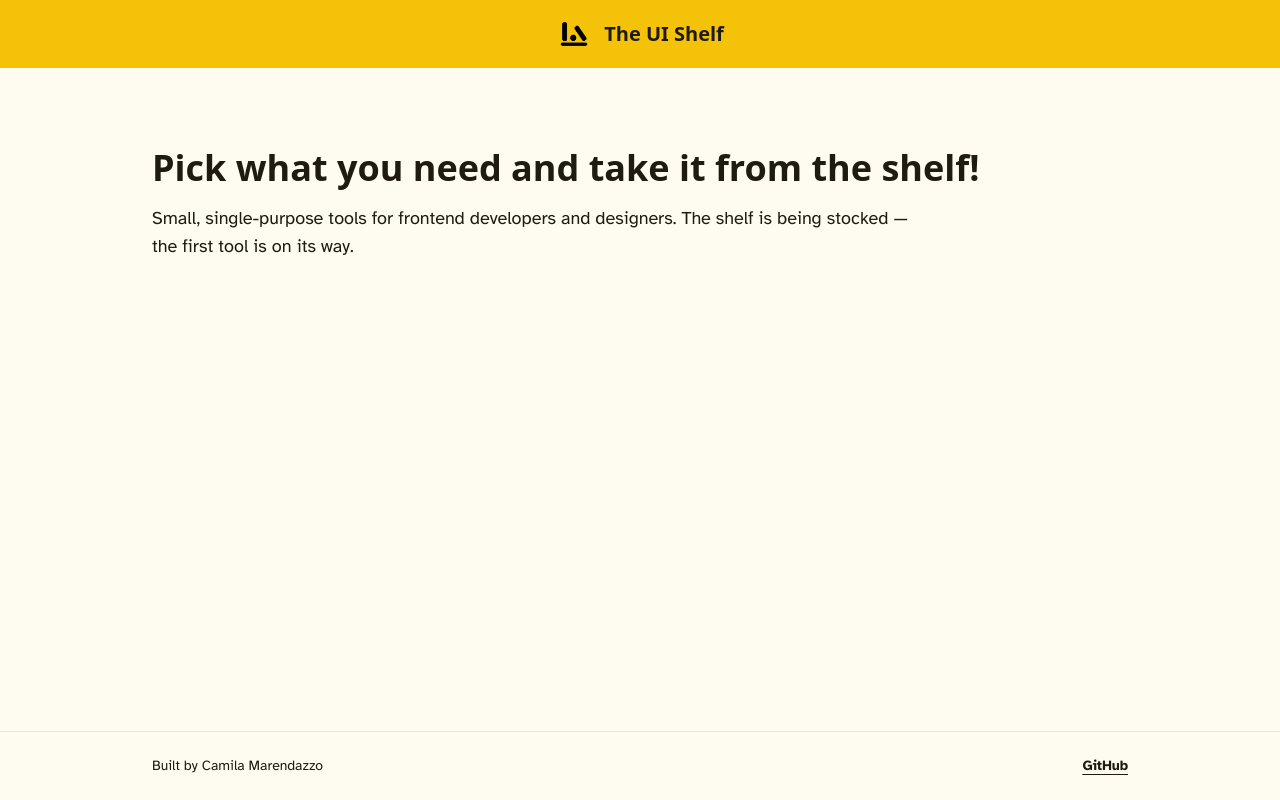
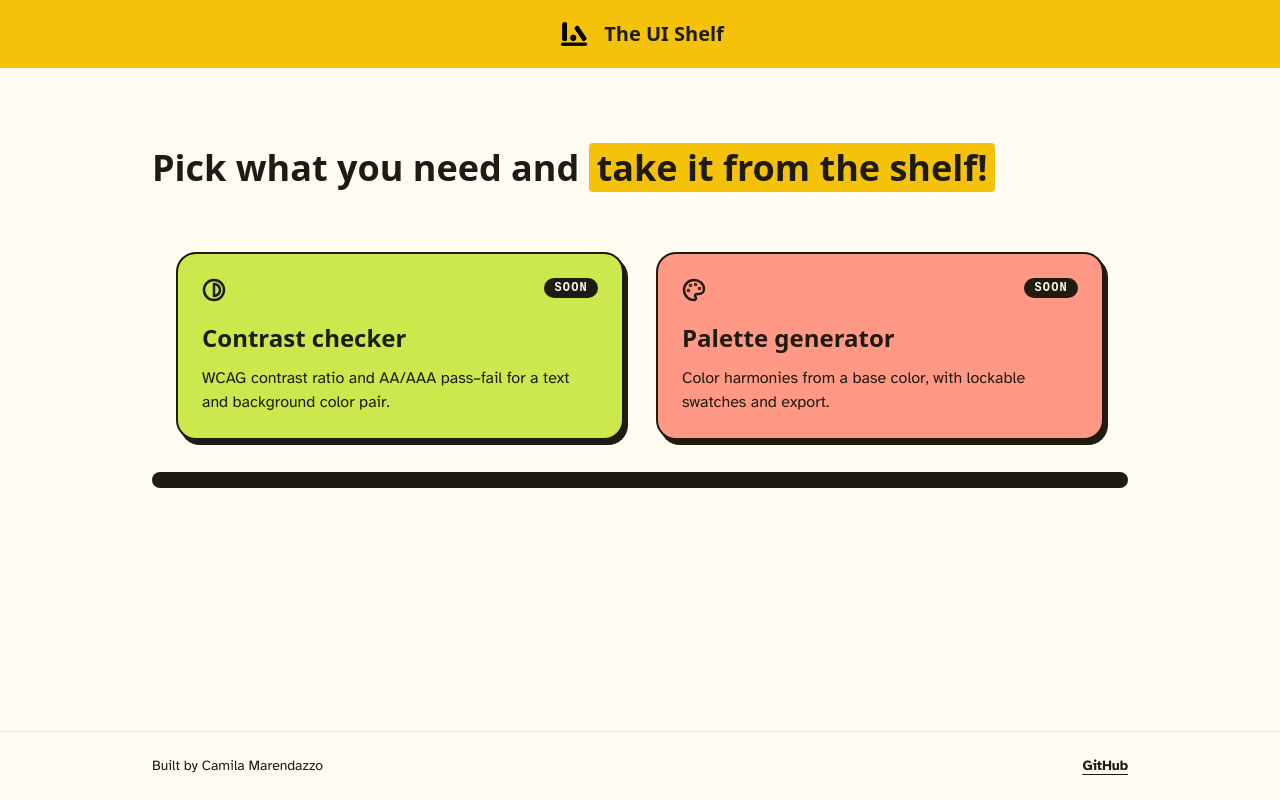
Before and after one commit to camilamarendazzo/ui-shelf, a React (Vite) app: page / in a window 1280 px wide. Built offline with nearby package versions, Linux system fonts and the light colour scheme.

Commit message:
feat: add home shelf with tool registry

```diff
--- a/package.json
+++ b/package.json
@@ -22,6 +22,7 @@
     "@fontsource-variable/jetbrains-mono": "^5.2.8",
     "@fontsource/atkinson-hyperlegible": "^5.2.8",
     "@tailwindcss/vite": "^4.3.2",
+    "lucide-react": "^1.23.0",
     "react": "^19.2.7",
     "react-dom": "^19.2.7",
     "react-router": "^8.1.0",
--- /dev/null
+++ b/src/components/Chip.tsx
@@ -0,0 +1,22 @@
+import type { ReactNode } from "react";
+
+function Chip({
+  color,
+  className = "",
+  children,
+}: {
+  color?: string;
+  className?: string;
+  children: ReactNode;
+}) {
+  return (
+    <span
+      style={color ? { backgroundColor: color } : undefined}
+      className={`w-fit rounded-full px-2.5 py-0.5 font-mono text-xs font-bold tracking-widest uppercase ${className}`}
+    >
+      {children}
+    </span>
+  );
+}
+
+export default Chip;
--- /dev/null
+++ b/src/components/ToolCard.tsx
@@ -0,0 +1,44 @@
+import { Link } from "react-router";
+import type { Tool } from "../data/tools";
+import Chip from "./Chip";
+
+function ToolCard({ tool }: { tool: Tool }) {
+  const cardClasses =
+    "min-w-2xs max-w-md flex h-full flex-col gap-3 rounded-card border-2 border-ink p-6 shadow-pop";
+  const cardStyle = { backgroundColor: tool.color };
+  const Icon = tool.icon;
+
+  const content = (
+    <>
+      <div className="flex items-start justify-between gap-2">
+        <Icon aria-hidden="true" strokeWidth={2.5} />
+        {tool.comingSoon && <Chip className="bg-ink text-paper">Soon</Chip>}
+      </div>
+      <h2 className="mt-2 font-display text-2xl font-bold">
+        {tool.name}
+        {!tool.comingSoon && tool.route && <span aria-hidden="true"> →</span>}
+      </h2>
+      <p>{tool.description}</p>
+    </>
+  );
+
+  if (tool.route && !tool.comingSoon) {
+    return (
+      <Link
+        to={tool.route}
+        style={cardStyle}
+        className={`${cardClasses} transition-transform hover:-translate-y-1.5 hover:rotate-0`}
+      >
+        {content}
+      </Link>
+    );
+  }
+
+  return (
+    <div style={cardStyle} className={cardClasses}>
+      {content}
+    </div>
+  );
+}
+
+export default ToolCard;
--- /dev/null
+++ b/src/data/tools.ts
@@ -0,0 +1,30 @@
+import { Contrast, Palette } from "lucide-react";
+import type { LucideIcon } from "lucide-react";
+
+export interface Tool {
+  name: string;
+  description: string;
+  color: string;
+  icon: LucideIcon;
+  route?: string;
+  comingSoon?: boolean;
+}
+
+export const tools: Tool[] = [
+  {
+    name: "Contrast checker",
+    description:
+      "WCAG contrast ratio and AA/AAA pass–fail for a text and background color pair.",
+    color: "#CBE84D",
+    icon: Contrast,
+    comingSoon: true,
+  },
+  {
+    name: "Palette generator",
+    description:
+      "Color harmonies from a base color, with lockable swatches and export.",
+    color: "#FF9985",
+    icon: Palette,
+    comingSoon: true,
+  },
+];
--- a/src/index.css
+++ b/src/index.css
@@ -20,6 +20,7 @@
 
   --radius-card: 1.25rem;
   --shadow-shelf: 0 6px 16px -8px rgb(31 27 16 / 0.25);
+  --shadow-pop: 4px 5px 0 0 var(--color-ink);
 }
 
 @layer base {
--- a/src/pages/Home.tsx
+++ b/src/pages/Home.tsx
@@ -1,13 +1,26 @@
+import ToolCard from "../components/ToolCard";
+import { tools } from "../data/tools";
+
 function Home() {
   return (
-    <section className="py-8">
-      <h1 className="font-display text-4xl font-bold">
-        Pick what you need and take it from the shelf!
+    <section className="py-8 space-y-16">
+      <h1 className="font-display text-lg font-bold sm:text-4xl">
+        Pick what you need and{" "}
+        <span className="rounded-sm bg-brand px-2">
+          take it from the shelf!
+        </span>
       </h1>
-      <p className="mt-4 max-w-prose text-lg">
-        Small, single-purpose tools for frontend developers and designers. The
-        shelf is being stocked — the first tool is on its way.
-      </p>
+
+      <div className="space-y-8">
+        <ul className="flex flex-wrap gap-8 px-6">
+          {tools.map((tool) => (
+            <li key={tool.name}>
+              <ToolCard tool={tool} />
+            </li>
+          ))}
+        </ul>
+        <div aria-hidden="true" className="h-4 rounded-full bg-ink" />
+      </div>
     </section>
   );
 }
```
Also changed, not shown: 1 other file (tests, documents, lock files or other folders).
